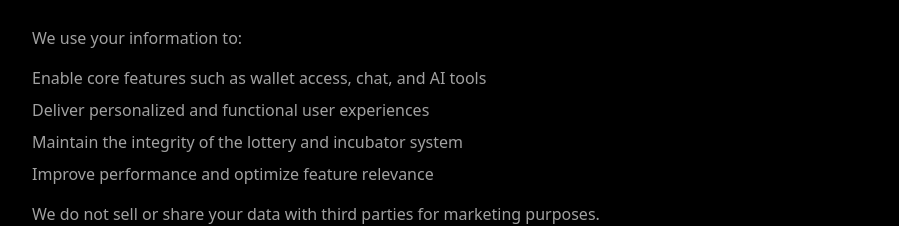
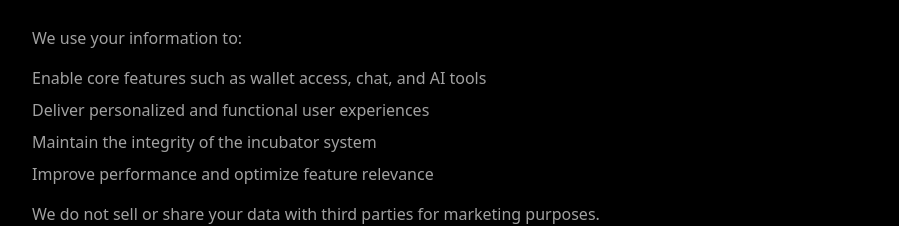
Before and after one commit to Intellihackz/wagus-landing, a Next.js app: page /privacy in a window 1280 px wide. Shown: the part 847-1073 px from the top of the page, without its empty margins (184-1083 px from the left). Built offline with nearby package versions, Linux system fonts and the light colour scheme.

Commit message:
refactor: update privacy policy content to remove redundancy in feature description

```diff
--- a/src/app/privacy/page.tsx
+++ b/src/app/privacy/page.tsx
@@ -76,7 +76,7 @@ export default function PrivacyPage() {
             <ul className="space-y-2 text-muted-foreground mb-4">
               <li>Enable core features such as wallet access, chat, and AI tools</li>
               <li>Deliver personalized and functional user experiences</li>
-              <li>Maintain the integrity of the lottery and incubator system</li>
+              <li>Maintain the integrity of the incubator system</li>
               <li>Improve performance and optimize feature relevance</li>
             </ul>
             <p className="text-muted-foreground font-medium">
```
